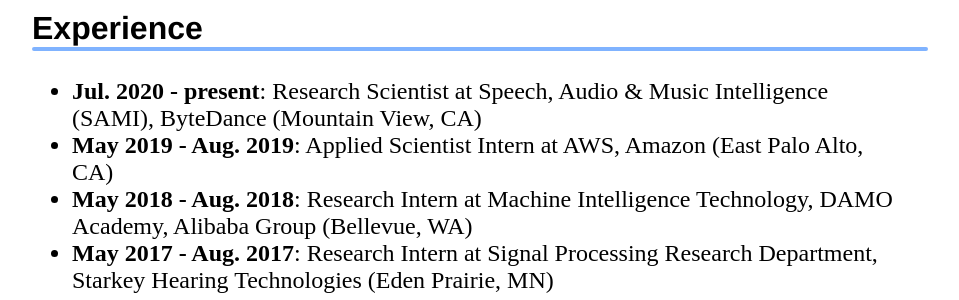
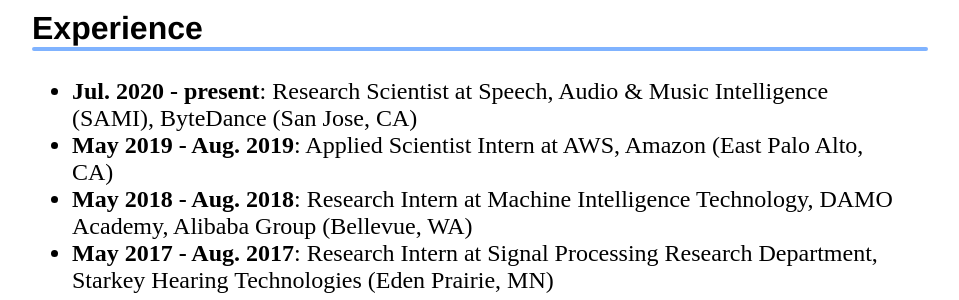
Before and after one commit to cliffzhao/cliffzhao.github.io, a Jekyll site: the page built from index.html, in a window 1280 px wide and 900 px high, scrolled down 523 px. Shown: the part 182-482 px from the top of the window, without its empty margins (160-1119 px from the left). Built offline with Jekyll 4.4.1, drawn with Linux system fonts in a browser that asks for light colours; a style sheet for code colours, icons or effects is not loaded.

Commit message:
Update index.html

```diff
--- a/index.html
+++ b/index.html
@@ -44,7 +44,7 @@
     <h2>Experience</h2>
     <ul>
 	      <li>
-          <strong>Jul. 2020 - present</strong>: Research Scientist at Speech, Audio & Music Intelligence (SAMI), ByteDance (Mountain View, CA)
+          <strong>Jul. 2020 - present</strong>: Research Scientist at Speech, Audio & Music Intelligence (SAMI), ByteDance (San Jose, CA)
 	      </li>
 
         <li>
```
